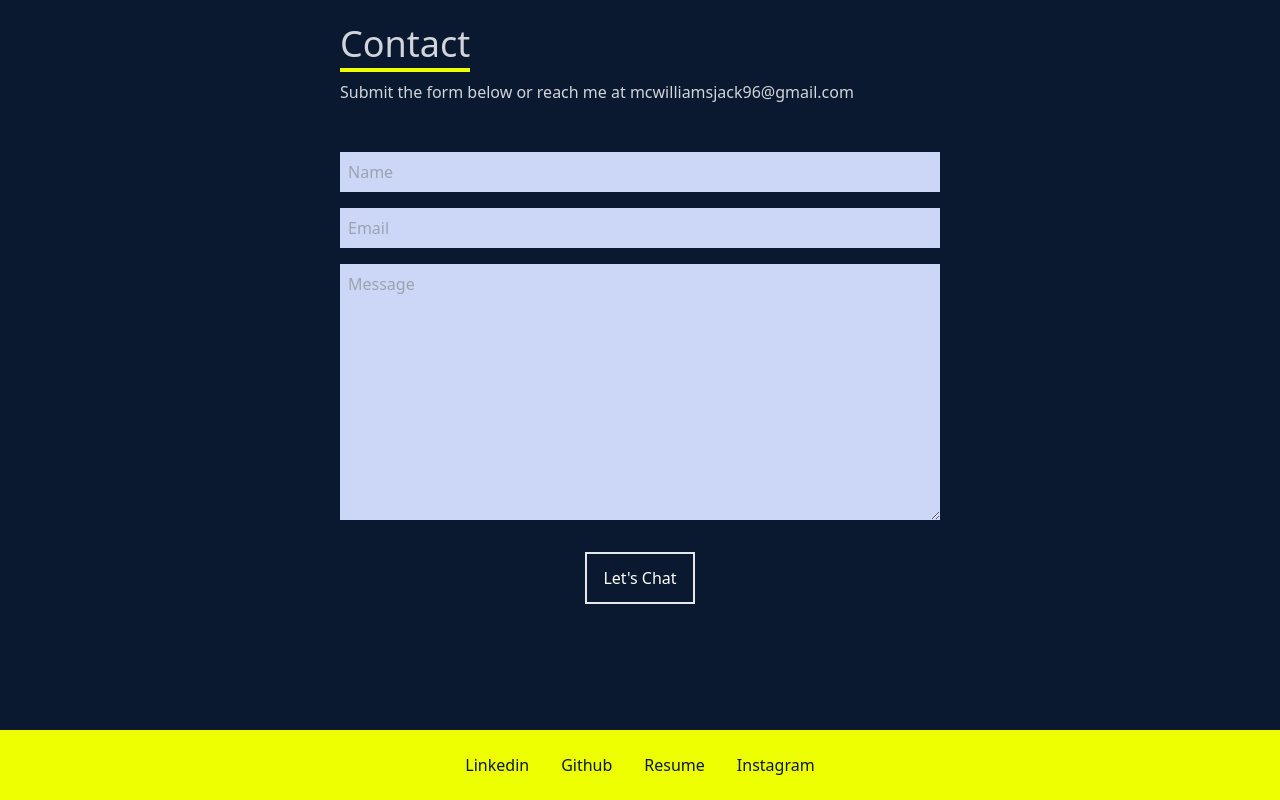
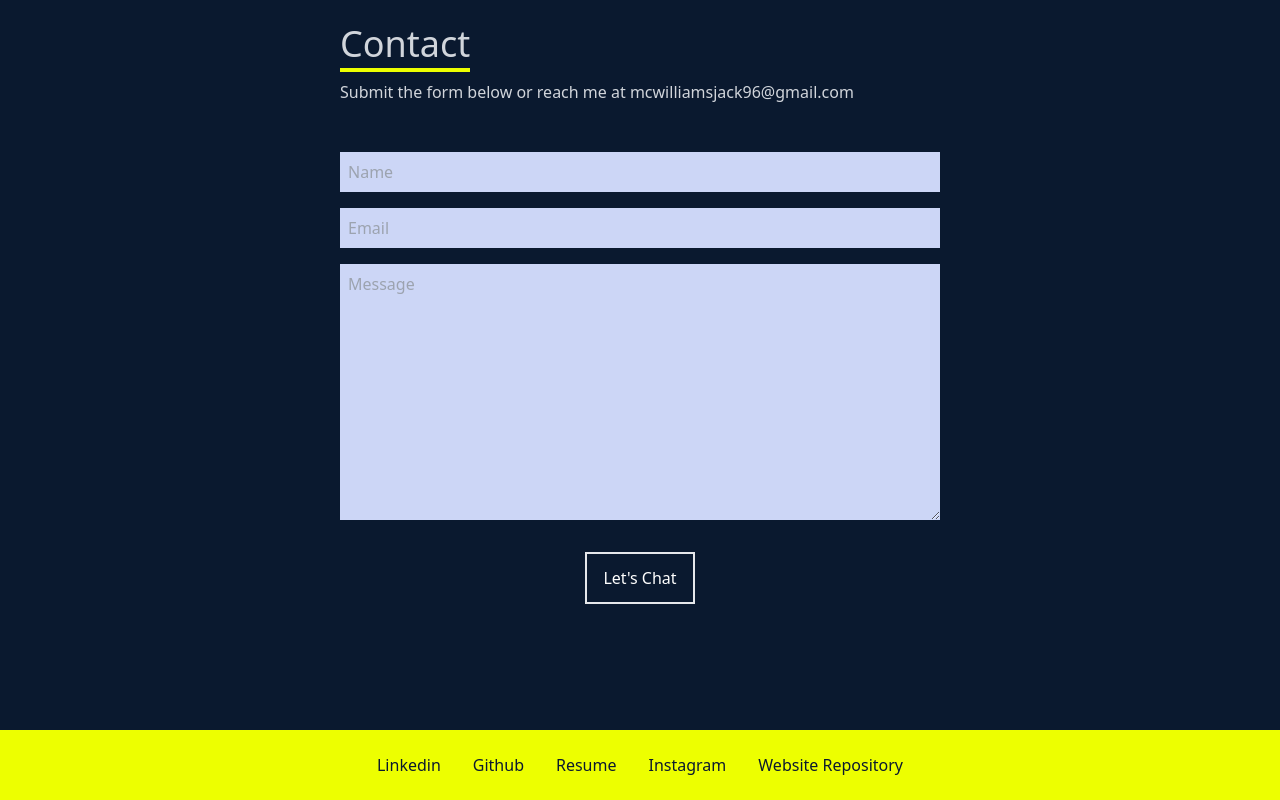
Before and after one commit to Mrwaynejames/mcwilliams_portfolio, a React (Create React App) app in the folder my-app/: page / in a window 1280 px wide. Shown: the part 3270-4070 px from the top of the page. Built offline with nearby package versions, Linux system fonts and the light colour scheme.

Commit message:
footer links

```diff
--- a/my-app/src/components/Bottom.jsx
+++ b/my-app/src/components/Bottom.jsx
@@ -18,6 +18,9 @@ const Bottom = () => {
             <a href="https://www.instagram.com/jackmcwillliams/">
                 <li className='no-underline hover:underline'>Instagram</li>
             </a>
+            <a href="https://github.com/Mrwaynejames/mcwilliams_portfolio">
+                <li className='no-underline hover:underline'>Website Repository</li>
+            </a>
         </ul>
     </div>
   )
```
